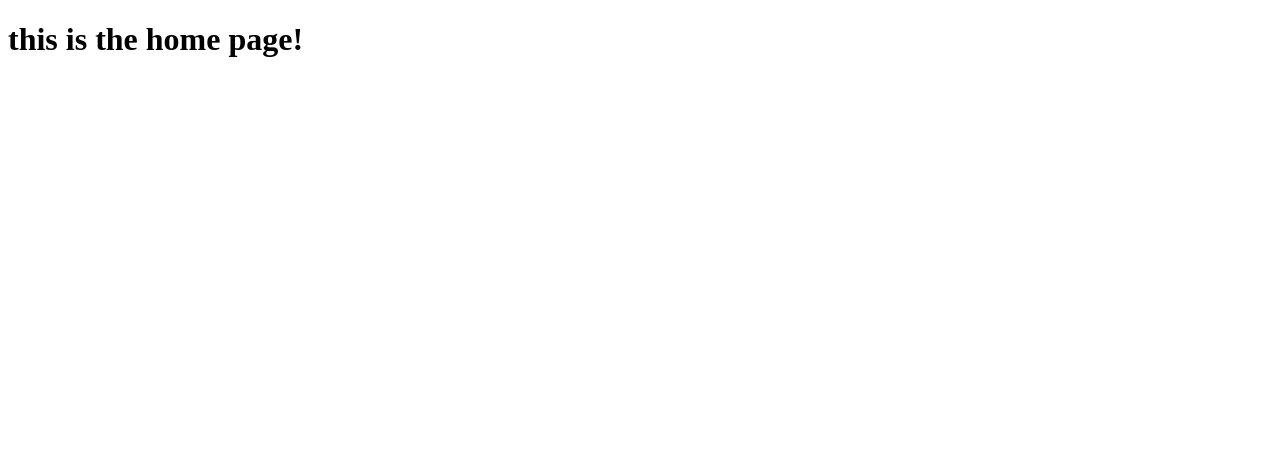
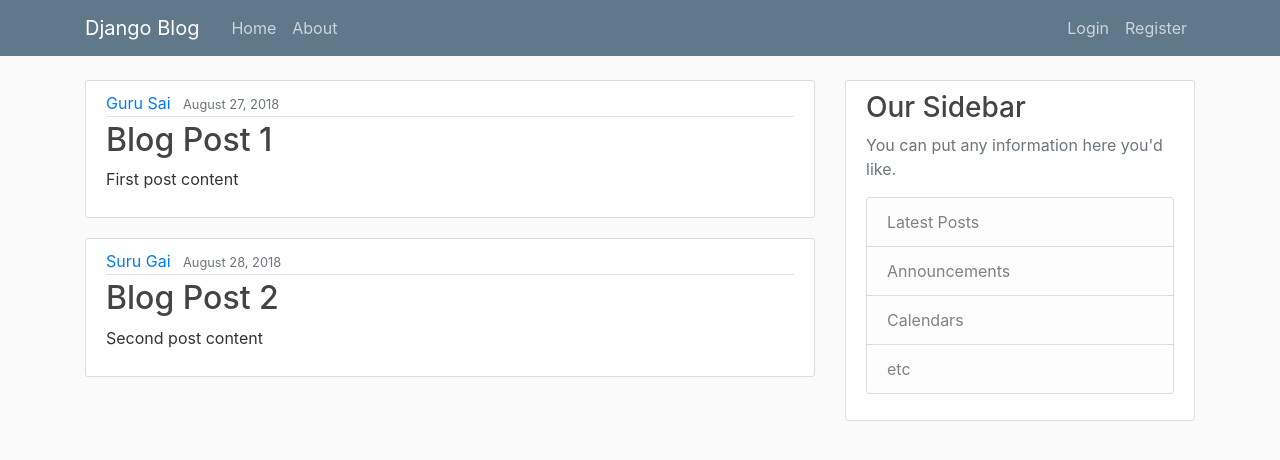
Before and after one commit to honua-dmg/django_blog_uno, a Django app: page /blog/ in a window 1280 px wide. Shown: the top 460 px of the page. Run offline with Django 5.2, Linux system fonts and the light colour scheme; some libraries are stand-ins or nearby versions.

Commit message:
add corey's code for html and css; note use of static files and url links, along with adding context to template files

```diff
--- /dev/null
+++ b/blog/static/blog/main.css
@@ -0,0 +1,84 @@
+body {
+    background: #fafafa;
+    color: #333333;
+    margin-top: 5rem;
+  }
+
+  h1, h2, h3, h4, h5, h6 {
+    color: #444444;
+  }
+
+  ul {
+    margin: 0;
+  }
+
+  .bg-steel {
+    background-color: #5f788a;
+  }
+
+  .site-header .navbar-nav .nav-link {
+    color: #cbd5db;
+  }
+
+  .site-header .navbar-nav .nav-link:hover {
+    color: #ffffff;
+  }
+
+  .site-header .navbar-nav .nav-link.active {
+    font-weight: 500;
+  }
+
+  .content-section {
+    background: #ffffff;
+    padding: 10px 20px;
+    border: 1px solid #dddddd;
+    border-radius: 3px;
+    margin-bottom: 20px;
+  }
+
+  .article-title {
+    color: #444444;
+  }
+
+  a.article-title:hover {
+    color: #428bca;
+    text-decoration: none;
+  }
+
+  .article-content {
+    white-space: pre-line;
+  }
+
+  .article-img {
+    height: 65px;
+    width: 65px;
+    margin-right: 16px;
+  }
+
+  .article-metadata {
+    padding-bottom: 1px;
+    margin-bottom: 4px;
+    border-bottom: 1px solid #e3e3e3
+  }
+
+  .article-metadata a:hover {
+    color: #333;
+    text-decoration: none;
+  }
+
+  .article-svg {
+    width: 25px;
+    height: 25px;
+    vertical-align: middle;
+  }
+
+  .account-img {
+    height: 125px;
+    width: 125px;
+    margin-right: 20px;
+    margin-bottom: 16px;
+  }
+
+  .account-heading {
+    font-size: 2.5rem;
+  }
--- a/blog/templates/blog/basic.html
+++ b/blog/templates/blog/basic.html
@@ -1,11 +1,70 @@
+{% load static %}
 <!DOCTYPE html>
-<html lang="en">
+<html>
 <head>
-    <meta charset="UTF-8">
-    <meta name="viewport" content="width=device-width, initial-scale=1.0">
-    <title>basic</title>
+
+    <!-- Required meta tags -->
+    <meta charset="utf-8">
+    <meta name="viewport" content="width=device-width, initial-scale=1, shrink-to-fit=no">
+
+    <!-- Bootstrap CSS -->
+    <link rel="stylesheet" href="https://maxcdn.bootstrapcdn.com/bootstrap/4.0.0/css/bootstrap.min.css" integrity="sha384-Gn5384xqQ1aoWXA+058RXPxPg6fy4IWvTNh0E263XmFcJlSAwiGgFAW/dAiS6JXm" crossorigin="anonymous">
+
+    <link rel="stylesheet" type="text/css" href="{% static 'blog/main.css' %}">
+
+    {% if title %}
+        <title>Django Blog - {{ title }}</title>
+    {% else %}
+        <title>Django Blog</title>
+    {% endif %}
 </head>
 <body>
-    {% block content %} {% endblock %}
+    <header class="site-header">
+      <nav class="navbar navbar-expand-md navbar-dark bg-steel fixed-top">
+        <div class="container">
+          <a class="navbar-brand mr-4" href="{% url 'blog-home' %}">Django Blog</a>
+          <button class="navbar-toggler" type="button" data-toggle="collapse" data-target="#navbarToggle" aria-controls="navbarToggle" aria-expanded="false" aria-label="Toggle navigation">
+          <span class="navbar-toggler-icon"></span>
+          </button>
+          <div class="collapse navbar-collapse" id="navbarToggle">
+            <div class="navbar-nav mr-auto">
+              <a class="nav-item nav-link" href="{% url 'blog-home' %}">Home</a> <!-- url blog home *****imp-->
+              <a class="nav-item nav-link" href="{% url 'blog-about' %}">About</a>
+            </div>
+            <!-- Navbar Right Side -->
+            <div class="navbar-nav">
+              <a class="nav-item nav-link" href="#">Login</a>
+              <a class="nav-item nav-link" href="#">Register</a>
+            </div>
+          </div>
+        </div>
+      </nav>
+    </header>
+    <main role="main" class="container">
+      <div class="row">
+        <div class="col-md-8">
+          {% block content %}{% endblock %}
+        </div>
+        <div class="col-md-4">
+          <div class="content-section">
+            <h3>Our Sidebar</h3>
+            <p class='text-muted'>You can put any information here you'd like.
+              <ul class="list-group">
+                <li class="list-group-item list-group-item-light">Latest Posts</li>
+                <li class="list-group-item list-group-item-light">Announcements</li>
+                <li class="list-group-item list-group-item-light">Calendars</li>
+                <li class="list-group-item list-group-item-light">etc</li>
+              </ul>
+            </p>
+          </div>
+        </div>
+      </div>
+    </main>
+
+    <!-- Optional JavaScript -->
+    <!-- jQuery first, then Popper.js, then Bootstrap JS -->
+    <script src="https://code.jquery.com/jquery-3.2.1.slim.min.js" integrity="sha384-KJ3o2DKtIkvYIK3UENzmM7KCkRr/rE9/Qpg6aAZGJwFDMVNA/GpGFF93hXpG5KkN" crossorigin="anonymous"></script>
+    <script src="https://cdnjs.cloudflare.com/ajax/libs/popper.js/1.12.9/umd/popper.min.js" integrity="sha384-ApNbgh9B+Y1QKtv3Rn7W3mgPxhU9K/ScQsAP7hUibX39j7fakFPskvXusvfa0b4Q" crossorigin="anonymous"></script>
+    <script src="https://maxcdn.bootstrapcdn.com/bootstrap/4.0.0/js/bootstrap.min.js" integrity="sha384-JZR6Spejh4U02d8jOt6vLEHfe/JQGiRRSQQxSfFWpi1MquVdAyjUar5+76PVCmYl" crossorigin="anonymous"></script>
 </body>
 </html>
--- a/blog/templates/blog/home.html
+++ b/blog/templates/blog/home.html
@@ -1,5 +1,15 @@
-{% extends 'blog/basic.html'%}
-
+{% extends "blog/basic.html" %}
 {% block content %}
-<h1>this is the home page! </h1>
+    {% for post in posts %}
+        <article class="media content-section">
+          <div class="media-body">
+            <div class="article-metadata">
+              <a class="mr-2" href="#">{{ post.author }}</a>
+              <small class="text-muted">{{ post.date_posted }}</small>
+            </div>
+            <h2><a class="article-title" href="#">{{ post.title }}</a></h2>
+            <p class="article-content">{{ post.content }}</p>
+          </div>
+        </article>
+    {% endfor %}
 {% endblock content %}
--- a/blog/views.py
+++ b/blog/views.py
@@ -1,10 +1,25 @@
 from django.shortcuts import render
 from django.http import HttpResponse
+posts = [
+    {
+        'author': 'Guru Sai',
+        'title': 'Blog Post 1',
+        'content': 'First post content',
+        'date_posted': 'August 27, 2018'
+    },
+    {
+        'author': 'Suru Gai',
+        'title': 'Blog Post 2',
+        'content': 'Second post content',
+        'date_posted': 'August 28, 2018'
+    }
+]
 
-# Create your views here.
 def home(request):
-    return render(request,'blog/home.html')
-    #return HttpResponse('<h1>helooo</h1>')
+    context = {
+        'posts': posts
+    }
+    return render(request, 'blog/home.html', context)
 
 def about(request):
     return render(request,'blog/about.html')
```
